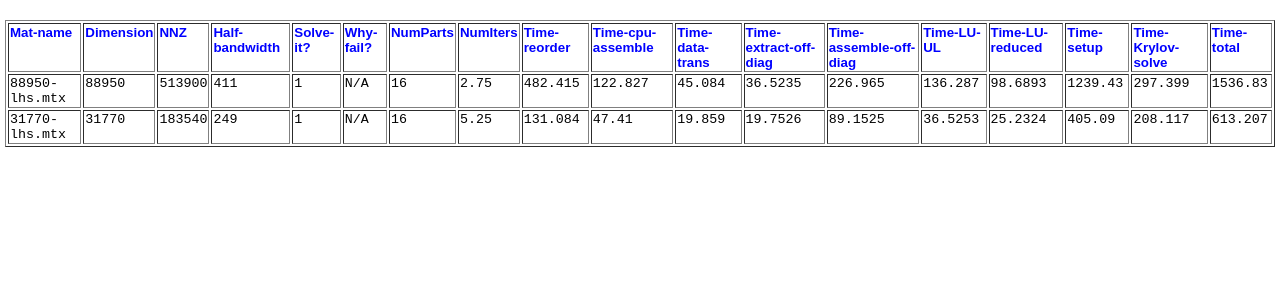
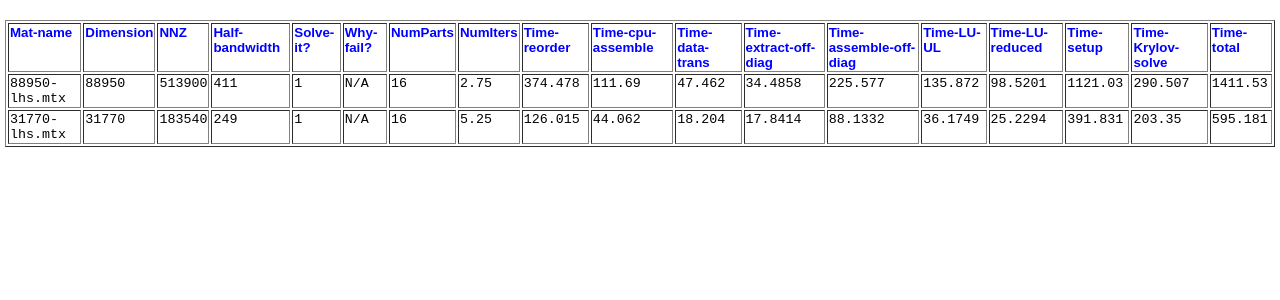
Before and after one commit to spikegpu/spikegpu.github.io, a Jekyll site: the page nightly_build/2013_10_14_results.html, which Jekyll copies as it is, in a window 1280 px wide. Shown: the top 300 px of the page. Built offline with Jekyll 4.4.1, drawn with Linux system fonts in a browser that asks for light colours; Markdown is read by kramdown in place of the engine named in the settings.

Commit message:
Nightly build on day 10_14_2013 (month_day_year)

```diff
--- a/nightly_build/2013_10_14_results.html
+++ b/nightly_build/2013_10_14_results.html
@@ -268,34 +268,34 @@ text-align: center;
 <p>2.75</p>
 </td>
 <td style="border-style: inset;">
-<p>482.415</p>
+<p>374.478</p>
 </td>
 <td style="border-style: inset;">
-<p>122.827</p>
+<p>111.69</p>
 </td>
 <td style="border-style: inset;">
-<p>45.084</p>
+<p>47.462</p>
 </td>
 <td style="border-style: inset;">
-<p>36.5235</p>
+<p>34.4858</p>
 </td>
 <td style="border-style: inset;">
-<p>226.965</p>
+<p>225.577</p>
 </td>
 <td style="border-style: inset;">
-<p>136.287</p>
+<p>135.872</p>
 </td>
 <td style="border-style: inset;">
-<p>98.6893</p>
+<p>98.5201</p>
 </td>
 <td style="border-style: inset;">
-<p>1239.43</p>
+<p>1121.03</p>
 </td>
 <td style="border-style: inset;">
-<p>297.399</p>
+<p>290.507</p>
 </td>
 <td style="border-style: inset;">
-<p>1536.83</p>
+<p>1411.53</p>
 </td>
 </tr>
 <tr valign=top>
@@ -324,34 +324,34 @@ text-align: center;
 <p>5.25</p>
 </td>
 <td style="border-style: inset;">
-<p>131.084</p>
+<p>126.015</p>
 </td>
 <td style="border-style: inset;">
-<p>47.41</p>
+<p>44.062</p>
 </td>
 <td style="border-style: inset;">
-<p>19.859</p>
+<p>18.204</p>
 </td>
 <td style="border-style: inset;">
-<p>19.7526</p>
+<p>17.8414</p>
 </td>
 <td style="border-style: inset;">
-<p>89.1525</p>
+<p>88.1332</p>
 </td>
 <td style="border-style: inset;">
-<p>36.5253</p>
+<p>36.1749</p>
 </td>
 <td style="border-style: inset;">
-<p>25.2324</p>
+<p>25.2294</p>
 </td>
 <td style="border-style: inset;">
-<p>405.09</p>
+<p>391.831</p>
 </td>
 <td style="border-style: inset;">
-<p>208.117</p>
+<p>203.35</p>
 </td>
 <td style="border-style: inset;">
-<p>613.207</p>
+<p>595.181</p>
 </td>
 </tr>
 </table>
```
Also changed, not shown: nightly_build/index.md (+2 -0 lines).
